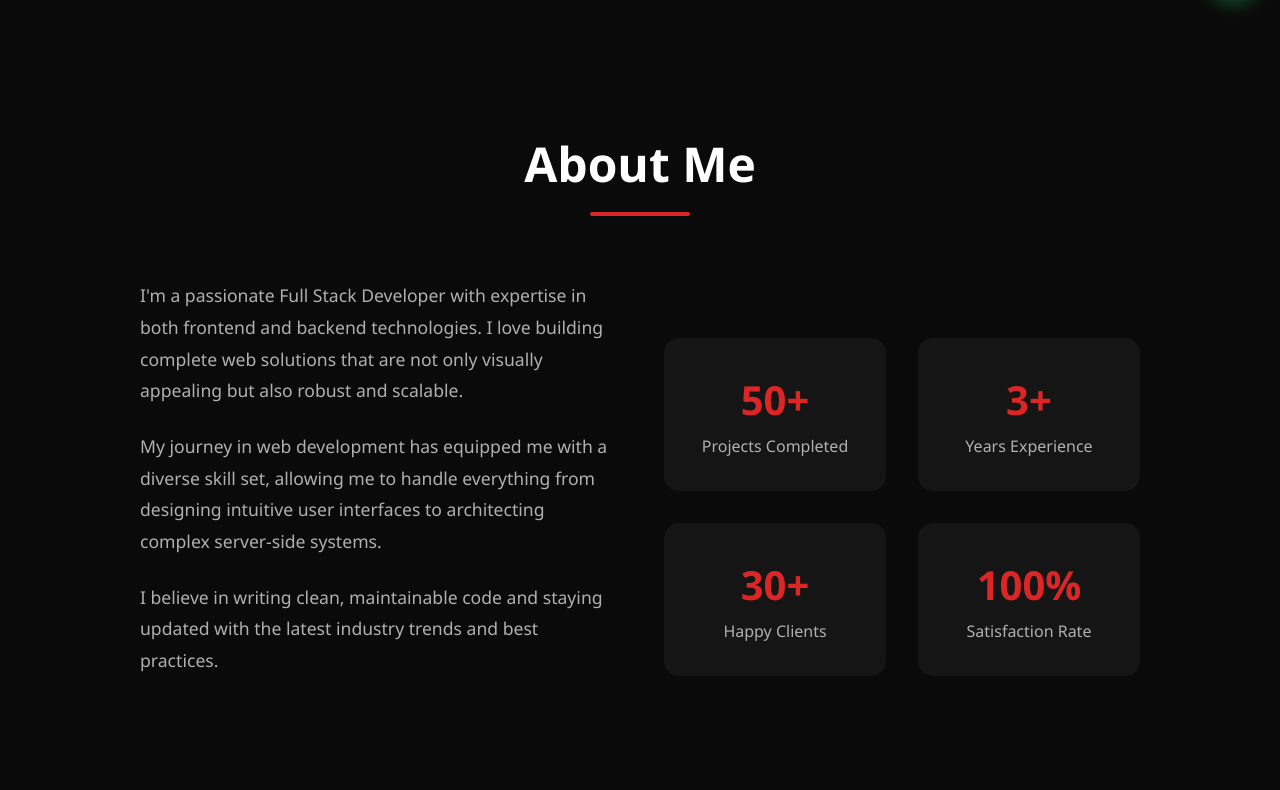
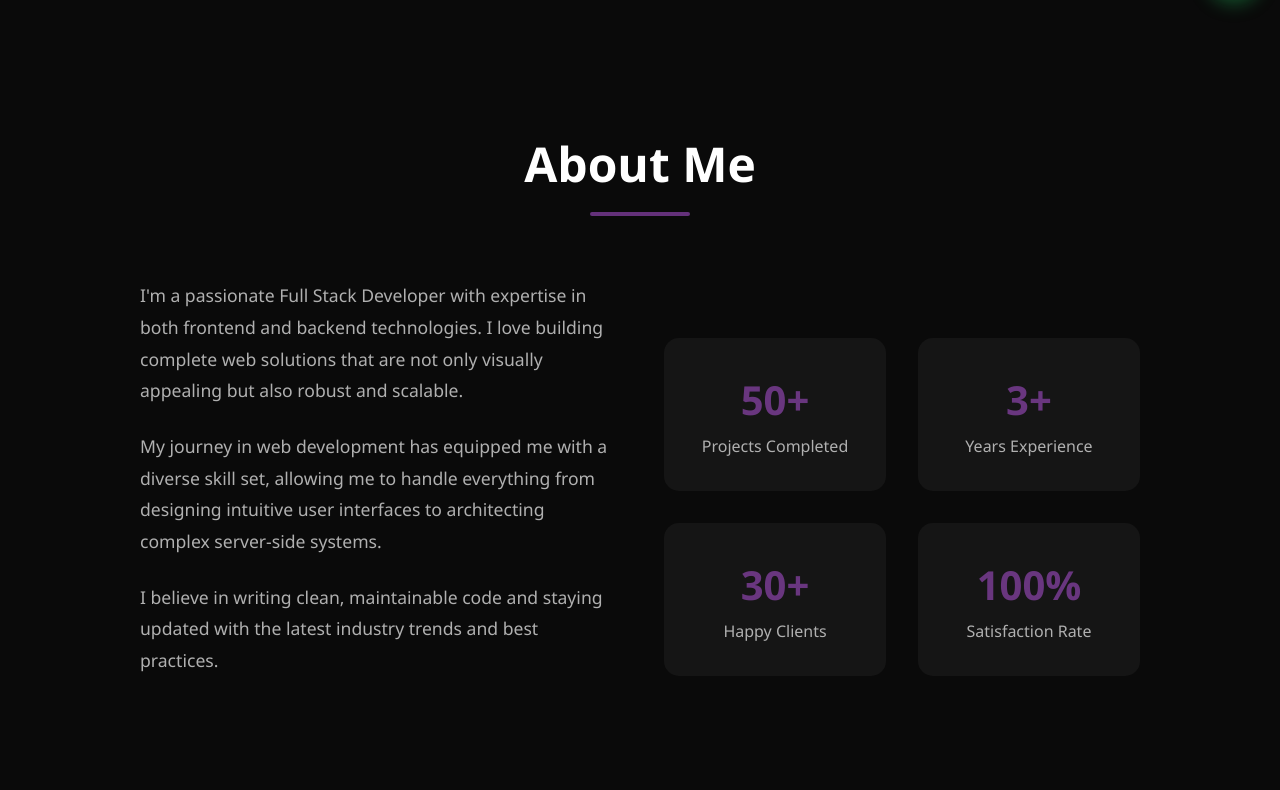
Before and after one commit to MuhammadMuaazAliCODER/Portfolio, a plain HTML site: page index.html in a window 1280 px wide. Shown: the part 784-1574 px from the top of the page. Drawn offline with nearby package versions, Linux system fonts and the light colour scheme.

Commit message:
Update accent color to use HSLA for better transparency control

```diff
--- a/css/style.css
+++ b/css/style.css
@@ -5,6 +5,7 @@
         }
        html {
     scroll-behavior: smooth;
+    ;
 }
 
         :root {
@@ -13,7 +14,7 @@
             --bg-card: #151515;
             --text-primary: #ffffff;
             --text-secondary: #b0b0b0;
-            --accent: #dc2626;
+            --accent: hsla(282, 77%, 63%, 0.5);
             --accent-hover: #ef4444;
             --accent-light: rgba(220, 38, 38, 0.1);
         }
```
